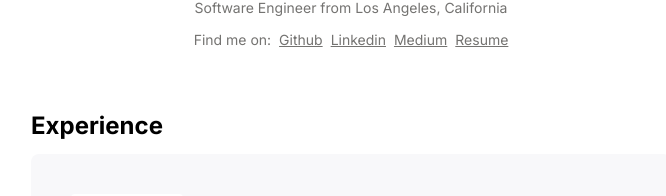
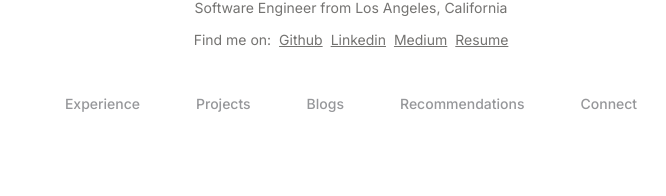
Before and after one commit to juliuscecilia33/PortfolioV3, a Next.js app: page / in a window 1280 px wide. Shown: the part 341-537 px from the top of the page, without its empty margins (289-955 px from the left). Built offline with nearby package versions, Linux system fonts and the light colour scheme.

Commit message:
added connect section

```diff
--- a/src/app/components/Testimonials.tsx
+++ b/src/app/components/Testimonials.tsx
@@ -41,7 +41,7 @@ export default function FancyTestimonialsSlider({
   }, []);
 
   return (
-    <div className="w-full max-w-3xl mx-auto text-center">
+    <div className="w-full max-w-3xl mx-auto text-center mb-8">
       {/* Testimonial image */}
       <div className="relative h-32">
         <div className="absolute top-0 left-1/2 -translate-x-1/2 w-[480px] h-[480px] pointer-events-none before:absolute before:inset-0 before:bg-gradient-to-b before:from-[#E95278]/25 before:via-[#E95278]/5 before:via-25% before:to-[#E95278]/0 before:to-75% before:rounded-full before:-z-10"></div>
--- a/src/app/page.tsx
+++ b/src/app/page.tsx
@@ -10,6 +10,7 @@ import Adobe from "../assets/AdobeRedLogo.png";
 import IQAir from "../assets/IQAir.png";
 import Leaps from "../assets/LeapsLogo.png";
 import FancyTestimonialsSlider from "./components/Testimonials";
+import { useEffect } from "react";
 
 export default function Home() {
   const testimonials = [
@@ -43,16 +44,57 @@ export default function Home() {
     },
   ];
 
+  const sections = [
+    { id: "Experience", title: "Experience" },
+    { id: "Projects", title: "Projects" },
+    { id: "Blogs", title: "Blogs" },
+    { id: "Recommendations", title: "Recommendations" },
+    { id: "Connect", title: "Connect" },
+  ];
+
+  const sendEmail = () => {
+    window.location.href = "mailto:juliuscecilia33@outlook.com";
+  };
+
+  const makeCall = () => {
+    window.location.href = "tel:+5623324687"; // Replace +1234567890 with the actual phone number
+  };
+
   return (
     <div className="w-full px-[25%] flex flex-col py-10">
       <Hero />
-      <h2 className="mt-10 mb-3 text-2xl font-bold">Experience</h2>
+      <div
+        id="nav"
+        className="w-full flex items-center justify-center gap-4 p-4"
+      >
+        {sections.map((section) => (
+          <button
+            key={section.id}
+            onClick={() => {
+              const element = document.getElementById(section.id);
+              if (element) {
+                element.scrollIntoView({ behavior: "smooth" });
+              }
+            }}
+            className=" mb-5 text-[#96979A] px-5 py-2 rounded-md text-sm font-medium"
+          >
+            {section.title}
+          </button>
+        ))}
+      </div>
+      <h2 id="Experience" className="mt-10 mb-3 text-2xl font-bold">
+        Experience
+      </h2>
       <Experiences />
-      <h2 className="mt-14 mb-3 text-2xl font-bold">Projects</h2>
+      <h2 id="Projects" className="mt-14 mb-3 text-2xl font-bold">
+        Projects
+      </h2>
       <div className="flex flex-wrap w-full justify-between">
         <Projects />
       </div>
-      <h2 className="mt-14 mb-3 text-2xl font-bold">Blogs</h2>
+      <h2 id="Blogs" className="mt-14 mb-3 text-2xl font-bold">
+        Blogs
+      </h2>
       <Blog
         blogLink="https://medium.com/@juliuscecilia33/predicting-nba-game-results-using-machine-learning-and-python-6be209d6d165"
         backgroundColor="F8F8FA"
@@ -83,8 +125,27 @@ export default function Home() {
         blogTitle="Embracing Kobe Bryant’s Work Ethic in Software Engineering"
         blogDescription="Kobe’s relentless dedication to mastering the fundamentals of basketball is a philosophy I look to adopt in my own journey as a software engineer. Just as Kobe perfected his footwork and shooting form, I’m committed to mastering the basics of programming."
       />
-      <h2 className="mt-14 mb-3 text-2xl font-bold">Recommendations</h2>
+      <h2 id="Recommendations" className="mt-14 mb-3 text-2xl font-bold">
+        Recommendations
+      </h2>
       <FancyTestimonialsSlider testimonials={testimonials} />
+      <h2 id="Connect" className="mt-14 mb-3 text-2xl font-bold">
+        Let's Connect
+      </h2>
+      <div className="flex flex-col">
+        <button
+          onClick={sendEmail}
+          className="bg-[#E95278] mb-5 text-white px-5 py-2 rounded-md text-sm font-medium"
+        >
+          Email me: juliuscecilia33@outlook.com
+        </button>
+        <button
+          onClick={makeCall}
+          className="bg-[#E95278] mb-5 text-white px-5 py-2 rounded-md text-sm font-medium"
+        >
+          Call me: 562-332-4687
+        </button>
+      </div>
     </div>
   );
 }
```
